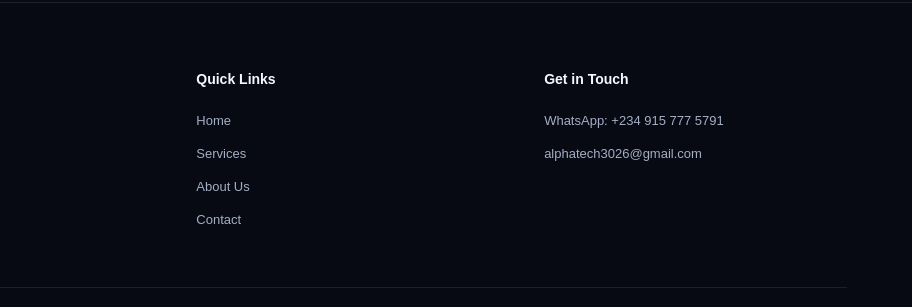
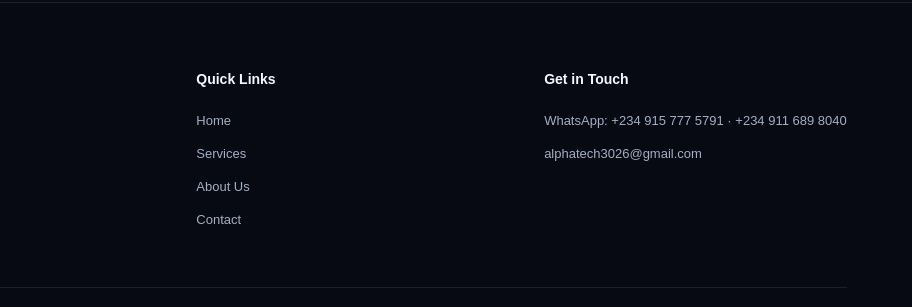
Before and after one commit to Abdulbasit-2020/Alpha-Tech-Hub, a plain HTML site: page services.html in a window 1280 px wide. Shown: the part 3104-3411 px from the top of the page, 368-1280 px from the left. Drawn offline with Linux system fonts and the light colour scheme.

Commit message:
Add second Alpha Tech Hub contact number

```diff
--- a/services.html
+++ b/services.html
@@ -454,7 +454,7 @@
                         target="_blank"
                         rel="noopener noreferrer"
                     >
-                        WhatsApp: +234 915 777 5791
+                        WhatsApp: +234 915 777 5791 · +234 911 689 8040
                     </a>
 
                     <a href="mailto:alphatech3026@gmail.com">
```
